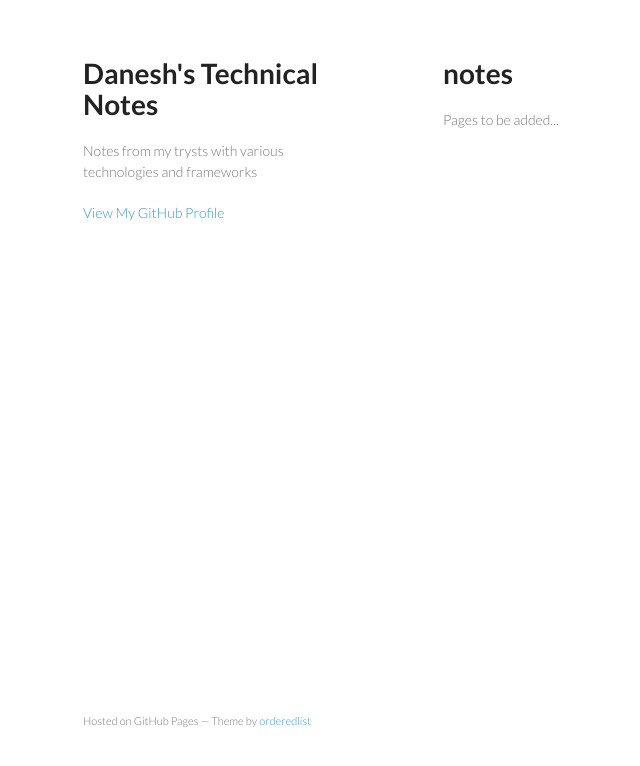
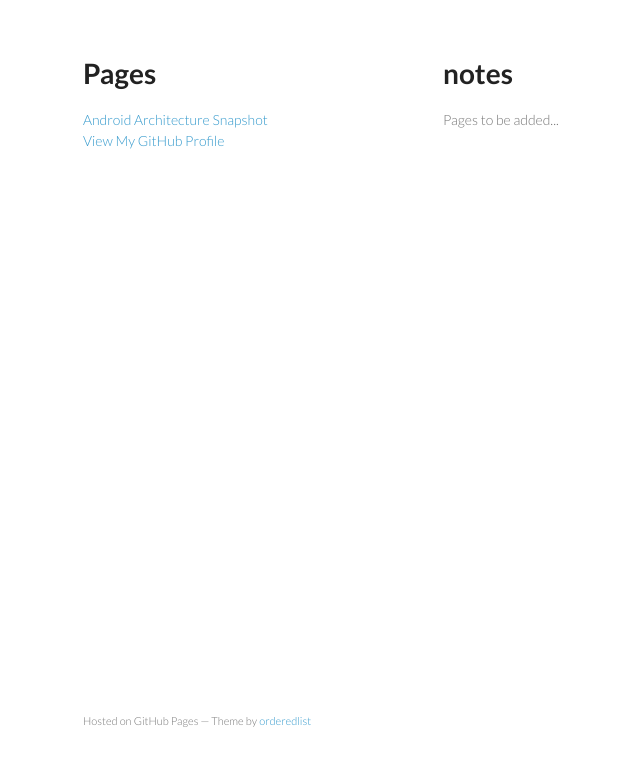
Before and after one commit to daneshzaki/notes, a plain HTML site: page index.html in a window 1280 px wide. Shown: the whole page, without its empty margins (127-767 px from the left). Drawn offline with Linux system fonts and the light colour scheme.

Commit message:
Update index.html

```diff
--- a/index.html
+++ b/index.html
@@ -15,8 +15,9 @@
   <body>
     <div class="wrapper">
       <header>
-        <h1>Danesh's Technical Notes</h1>
-        <p>Notes from my trysts with various technologies and frameworks</p>
+        <h1>Pages</h1>
+        <a href="https://github.com/daneshzaki/daneshzaki.github.com/wiki/Android-Architecture-Snapshot">
+        Android Architecture Snapshot</a>
 
 
         <p class="view"><a href="https://github.com/daneshzaki">View My GitHub Profile</a></p>
```
